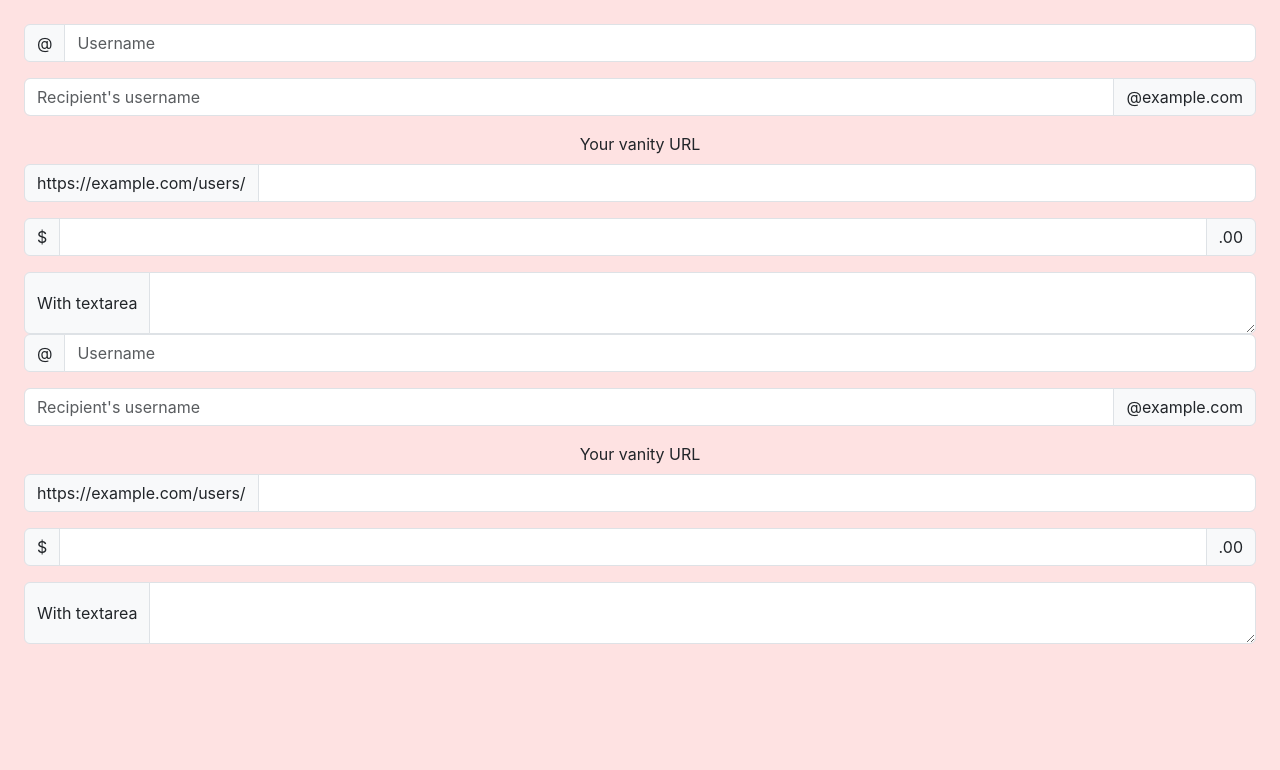
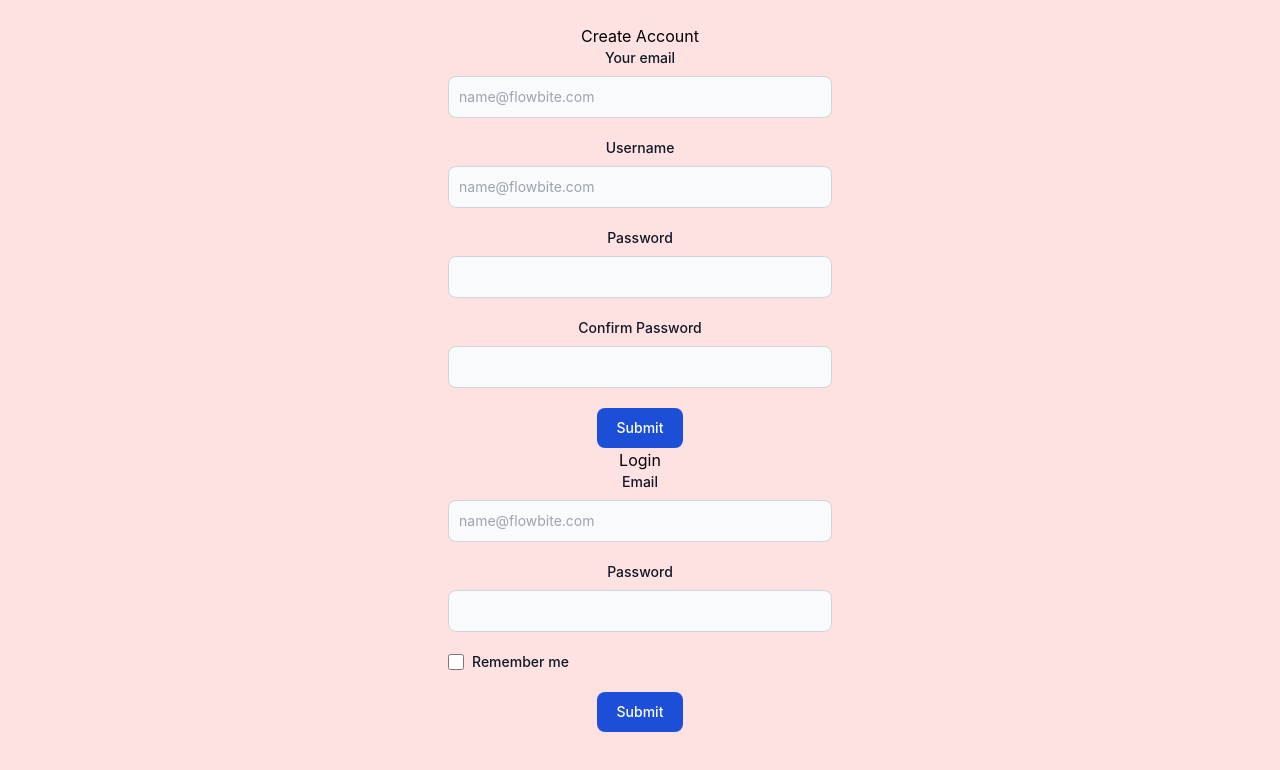
Before and after one commit to Ikawari-s/Dishcovery, a React (Create React App) app in the folder main/: page /authentication in a window 1280 px wide. Shown: the top 770 px of the page. Built offline with nearby package versions, Linux system fonts and the light colour scheme.

Commit message:
login and create account tailwind. react router dom

```diff
--- a/main/package.json
+++ b/main/package.json
@@ -9,7 +9,6 @@
     "@testing-library/user-event": "^13.5.0",
     "bootstrap": "^5.3.7",
     "react": "^19.1.1",
-    "react-bootstrap": "^2.10.10",
     "react-dom": "^19.1.1",
     "react-router-dom": "^7.8.1",
     "react-scripts": "5.0.1",
--- a/main/public/index.html
+++ b/main/public/index.html
@@ -3,12 +3,6 @@
   <head>
     <meta charset="utf-8" />
     <link rel="icon" href="%PUBLIC_URL%/favicon.ico" />
-    <link
-      rel="stylesheet"
-      href="https://cdn.jsdelivr.net/npm/bootstrap@5.3.5/dist/css/bootstrap.min.css"
-      integrity="sha384-SgOJa3DmI69IUzQ2PVdRZhwQ+dy64/BUtbMJw1MZ8t5HZApcHrRKUc4W0kG879m7"
-      crossorigin="anonymous"
-    />
     <meta name="viewport" content="width=device-width, initial-scale=1" />
     <meta name="theme-color" content="#000000" />
     <meta
--- a/main/src/components/CreateAccount.jsx
+++ b/main/src/components/CreateAccount.jsx
@@ -1,46 +1,88 @@
-import Form from "react-bootstrap/Form";
-import InputGroup from "react-bootstrap/InputGroup";
+import React, { useState } from "react";
 
 function CreateAccount() {
+  const [email, setEmail] = useState("");
+  const [username, setUsername] = useState("");
+
+  const [password, setPassword] = useState("");
+  const [password2, setPassword2] = useState("");
   return (
-    <>
-      <InputGroup className="mb-3">
-        <InputGroup.Text id="basic-addon1">@</InputGroup.Text>
-        <Form.Control
-          placeholder="Username"
-          aria-label="Username"
-          aria-describedby="basic-addon1"
-        />
-      </InputGroup>
+    <div>
+      Create Account
+      <form class="max-w-sm mx-auto">
+        <div class="mb-5">
+          <label
+            for="email"
+            class="block mb-2 text-sm font-medium text-gray-900 dark:text-white"
+          >
+            Your email
+          </label>
+          <input
+            type="email"
+            value={email}
+            onChange={(e) => setEmail(e.target.value)}
+            id="email"
+            class="bg-gray-50 border border-gray-300 text-gray-900 text-sm rounded-lg focus:ring-blue-500 focus:border-blue-500 block w-full p-2.5 dark:bg-gray-700 dark:border-gray-600 dark:placeholder-gray-400 dark:text-white dark:focus:ring-blue-500 dark:focus:border-blue-500"
+            placeholder="name@flowbite.com"
+            required
+          />
+        </div>
+        <div class="mb-5">
+          <label
+            for="username"
+            class="block mb-2 text-sm font-medium text-gray-900 dark:text-white"
+          >
+            Username
+          </label>
+          <input
+            type="text"
+            id="email"
+            class="bg-gray-50 border border-gray-300 text-gray-900 text-sm rounded-lg focus:ring-blue-500 focus:border-blue-500 block w-full p-2.5 dark:bg-gray-700 dark:border-gray-600 dark:placeholder-gray-400 dark:text-white dark:focus:ring-blue-500 dark:focus:border-blue-500"
+            placeholder="name@flowbite.com"
+            required
+            value={username}
+            onChange={(e) => setUsername(e.target.value)}
+          />
+        </div>
 
-      <InputGroup className="mb-3">
-        <Form.Control
-          placeholder="Recipient's username"
-          aria-label="Recipient's username"
-          aria-describedby="basic-addon2"
-        />
-        <InputGroup.Text id="basic-addon2">@example.com</InputGroup.Text>
-      </InputGroup>
-
-      <Form.Label htmlFor="basic-url">Your vanity URL</Form.Label>
-      <InputGroup className="mb-3">
-        <InputGroup.Text id="basic-addon3">
-          https://example.com/users/
-        </InputGroup.Text>
-        <Form.Control id="basic-url" aria-describedby="basic-addon3" />
-      </InputGroup>
-
-      <InputGroup className="mb-3">
-        <InputGroup.Text>$</InputGroup.Text>
-        <Form.Control aria-label="Amount (to the nearest dollar)" />
-        <InputGroup.Text>.00</InputGroup.Text>
-      </InputGroup>
-
-      <InputGroup>
-        <InputGroup.Text>With textarea</InputGroup.Text>
-        <Form.Control as="textarea" aria-label="With textarea" />
-      </InputGroup>
-    </>
+        <div class="mb-5">
+          <label
+            for="password"
+            class="block mb-2 text-sm font-medium text-gray-900 dark:text-white"
+          >
+            Password
+          </label>
+          <input
+            type="password2"
+            id="password"
+            class="bg-gray-50 border border-gray-300 text-gray-900 text-sm rounded-lg focus:ring-blue-500 focus:border-blue-500 block w-full p-2.5 dark:bg-gray-700 dark:border-gray-600 dark:placeholder-gray-400 dark:text-white dark:focus:ring-blue-500 dark:focus:border-blue-500"
+            required
+            value={password}
+            onChange={(e) => setPassword(e.target.value)}
+          />
+        </div>
+        <div class="mb-5">
+          <label
+            for="password2"
+            class="block mb-2 text-sm font-medium text-gray-900 dark:text-white"
+          >
+            Confirm Password
+          </label>
+          <input
+            type="password"
+            id="password2"
+            class="bg-gray-50 border border-gray-300 text-gray-900 text-sm rounded-lg focus:ring-blue-500 focus:border-blue-500 block w-full p-2.5 dark:bg-gray-700 dark:border-gray-600 dark:placeholder-gray-400 dark:text-white dark:focus:ring-blue-500 dark:focus:border-blue-500"
+            required
+          />
+        </div>
+        <button
+          type="submit"
+          class="text-white bg-blue-700 hover:bg-blue-800 focus:ring-4 focus:outline-none focus:ring-blue-300 font-medium rounded-lg text-sm w-full sm:w-auto px-5 py-2.5 text-center dark:bg-blue-600 dark:hover:bg-blue-700 dark:focus:ring-blue-800"
+        >
+          Submit
+        </button>
+      </form>
+    </div>
   );
 }
 
--- a/main/src/components/Login.jsx
+++ b/main/src/components/Login.jsx
@@ -1,46 +1,74 @@
-import Form from "react-bootstrap/Form";
-import InputGroup from "react-bootstrap/InputGroup";
+import { useState } from "react";
 
 function Login() {
+  const [email, setEmail] = useState("");
+  const [username, setUsername] = useState("");
+
+  const [password, setPassword] = useState("");
+  const [password2, setPassword2] = useState("");
   return (
-    <>
-      <InputGroup className="mb-3">
-        <InputGroup.Text id="basic-addon1">@</InputGroup.Text>
-        <Form.Control
-          placeholder="Username"
-          aria-label="Username"
-          aria-describedby="basic-addon1"
-        />
-      </InputGroup>
+    <div>
+      Login
+      <form class="max-w-sm mx-auto">
+        <div class="mb-5">
+          <label
+            for="email"
+            class="block mb-2 text-sm font-medium text-gray-900 dark:text-white"
+          >
+            Email
+          </label>
+          <input
+            type="email"
+            value={email}
+            onChange={(e) => setEmail(e.target.value)}
+            id="email"
+            class="bg-gray-50 border border-gray-300 text-gray-900 text-sm rounded-lg focus:ring-blue-500 focus:border-blue-500 block w-full p-2.5 dark:bg-gray-700 dark:border-gray-600 dark:placeholder-gray-400 dark:text-white dark:focus:ring-blue-500 dark:focus:border-blue-500"
+            placeholder="name@flowbite.com"
+            required
+          />
+        </div>
 
-      <InputGroup className="mb-3">
-        <Form.Control
-          placeholder="Recipient's username"
-          aria-label="Recipient's username"
-          aria-describedby="basic-addon2"
-        />
-        <InputGroup.Text id="basic-addon2">@example.com</InputGroup.Text>
-      </InputGroup>
-
-      <Form.Label htmlFor="basic-url">Your vanity URL</Form.Label>
-      <InputGroup className="mb-3">
-        <InputGroup.Text id="basic-addon3">
-          https://example.com/users/
-        </InputGroup.Text>
-        <Form.Control id="basic-url" aria-describedby="basic-addon3" />
-      </InputGroup>
-
-      <InputGroup className="mb-3">
-        <InputGroup.Text>$</InputGroup.Text>
-        <Form.Control aria-label="Amount (to the nearest dollar)" />
-        <InputGroup.Text>.00</InputGroup.Text>
-      </InputGroup>
-
-      <InputGroup>
-        <InputGroup.Text>With textarea</InputGroup.Text>
-        <Form.Control as="textarea" aria-label="With textarea" />
-      </InputGroup>
-    </>
+        <div class="mb-5">
+          <label
+            for="password"
+            class="block mb-2 text-sm font-medium text-gray-900 dark:text-white"
+          >
+            Password
+          </label>
+          <input
+            type="password2"
+            id="password"
+            class="bg-gray-50 border border-gray-300 text-gray-900 text-sm rounded-lg focus:ring-blue-500 focus:border-blue-500 block w-full p-2.5 dark:bg-gray-700 dark:border-gray-600 dark:placeholder-gray-400 dark:text-white dark:focus:ring-blue-500 dark:focus:border-blue-500"
+            required
+            value={password}
+            onChange={(e) => setPassword(e.target.value)}
+          />
+        </div>
+        <div class="flex items-start mb-5">
+          <div class="flex items-center h-5">
+            <input
+              id="remember"
+              type="checkbox"
+              value=""
+              class="w-4 h-4 border border-gray-300 rounded-sm bg-gray-50 focus:ring-3 focus:ring-blue-300 dark:bg-gray-700 dark:border-gray-600 dark:focus:ring-blue-600 dark:ring-offset-gray-800 dark:focus:ring-offset-gray-800"
+              required
+            />
+          </div>
+          <label
+            for="remember"
+            class="ms-2 text-sm font-medium text-gray-900 dark:text-gray-300"
+          >
+            Remember me
+          </label>
+        </div>
+        <button
+          type="submit"
+          class="text-white bg-blue-700 hover:bg-blue-800 focus:ring-4 focus:outline-none focus:ring-blue-300 font-medium rounded-lg text-sm w-full sm:w-auto px-5 py-2.5 text-center dark:bg-blue-600 dark:hover:bg-blue-700 dark:focus:ring-blue-800"
+        >
+          Submit
+        </button>
+      </form>
+    </div>
   );
 }
 
--- a/main/src/screens/Authentication.jsx
+++ b/main/src/screens/Authentication.jsx
@@ -6,7 +6,6 @@
   return (
     <div>
       <CreateAccount />
-
       <Login />
     </div>
   );
```
Also changed, not shown: 1 other file (tests, documents, lock files or other folders).
